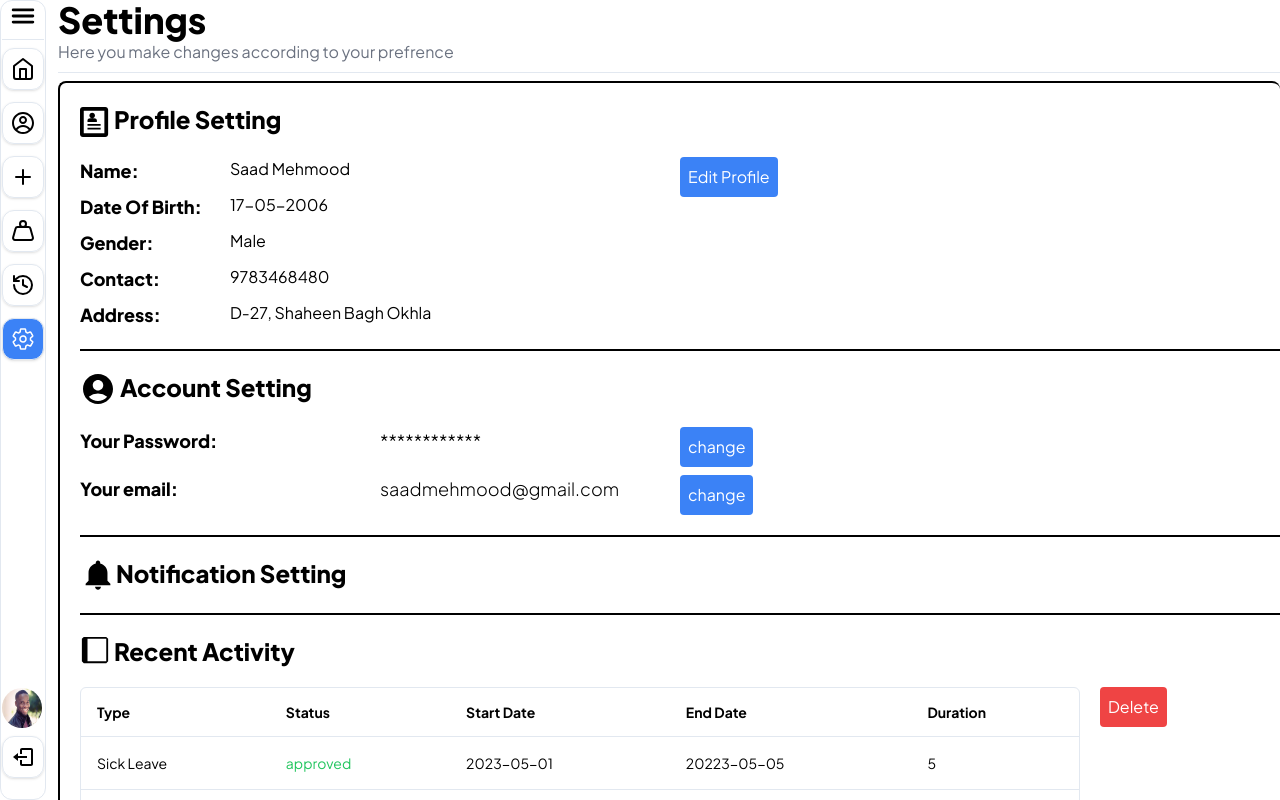
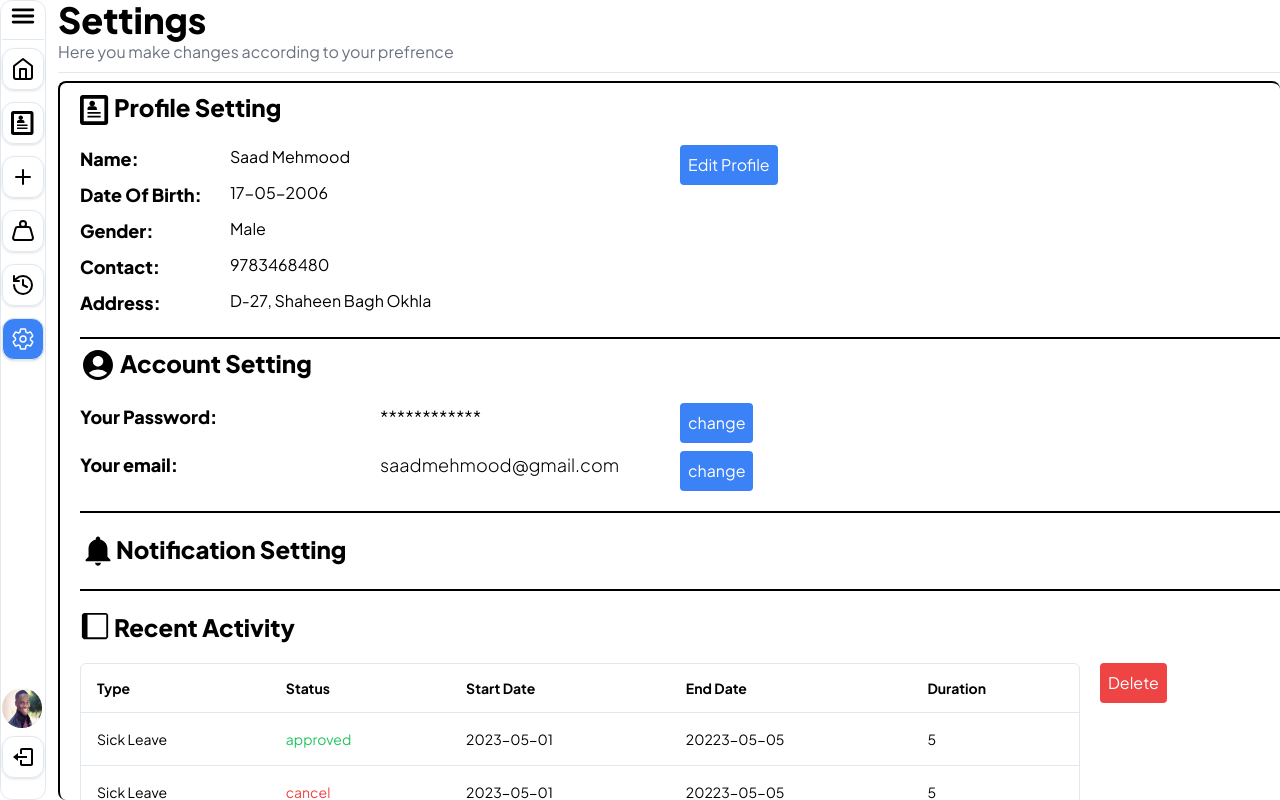
Before and after one commit to Aq7853gehc/leave_sm, a Next.js app: page /user/setting in a window 1280 px wide. Shown: the top 800 px of the page. Built offline with nearby package versions, Linux system fonts and the light colour scheme.

Commit message:
new edit

```diff
--- a/app/user/page.tsx
+++ b/app/user/page.tsx
@@ -75,7 +75,7 @@ import LeaveHistory from "./leaveshistory/page";
 const Users = () => {
   const routes = useRouter();
   return (
-    <section className=" flex flex-col  w-full pt-2 h-[92vh] overflow-scroll no-scrollbar">
+    <section className=" flex flex-col  w-full pt-2 h-screen overflow-scroll no-scrollbar">
       <div className="flex sm:flex-row justify-between items-center sm:pr-3 flex-col sm:px-4 pr-5">
         <h1 className="sm:text-4xl  text-3xl font-bold ">Dashboard</h1>
         {/* <div className="flex ml-[75%] w-16 h-16 rounded-[50%] bg-slate-500"></div> */}
--- a/app/user/setting/page.tsx
+++ b/app/user/setting/page.tsx
@@ -12,14 +12,14 @@ import { IoLogOut } from "react-icons/io5";
 import ListLeave from '@/components/ListLeave';
 const Setting = () => {
   return (
-    <div className="flex flex-col w-full">
+    <div className="flex flex-col w-full max-h-screen h-full  no-scrollbar">
       <h1 className="text-4xl font-black">Settings</h1>
       <p className="text-base text-gray-500">
         Here you make changes according to your prefrence
       </p>
       <Separator className="my-2" />
-      <div className=" border-l-2 border-t-2 border-black w-full h-full rounded-lg">
-        <div className="ml-5 mt-5 mb-5">
+      <div className=" border-l-2 border-t-2 border-black w-full h-full rounded-lg max-h-screen  overflow-scroll no-scrollbar">
+        <div className="my-2 ml-5">
           <div className="flex gap-1">
             <ImProfile className="mt-1 text-3xl" />
             <h1 className="text-2xl font-extrabold"> Profile Setting</h1>
--- a/components/Iconbar.tsx
+++ b/components/Iconbar.tsx
@@ -21,6 +21,7 @@ import { usePathname, useRouter } from "next/navigation";
 import { Separator } from "./ui/separator";
 import { profile } from "./ProfileAI";
 import { Plus, Weight } from "lucide-react";
+import { ImProfile } from "react-icons/im";
 
 const Iconbar = () => {
   const route = useRouter();
@@ -60,7 +61,7 @@ const Iconbar = () => {
                   path === "/user/profile" ? "bg-blue-500 text-white" : ""
                 } p-2 rounded-xl border shadow`}
               >
-                <CgProfile size={24} />
+                <ImProfile size={24} />
               </div>
             </TooltipTrigger>
             <TooltipContent side="left">
--- a/components/Sidebar/index.tsx
+++ b/components/Sidebar/index.tsx
@@ -9,6 +9,7 @@ import { usePathname } from "next/navigation";
 import {  BiLogOut } from "react-icons/bi";
 import { IoSettingsOutline } from "react-icons/io5";
 import { Weight } from 'lucide-react';
+import { ImProfile } from "react-icons/im";
 import { Separator } from "../ui/separator";
 import {
   Popover,
@@ -87,7 +88,7 @@ const Sidebar = () => {
             path === "/user/profile" ? "text-white bg-blue-500" : null
           }`}
         >
-          <CgProfile size={24} />
+          <ImProfile size={24} />
           Profile
         </Link>
         <Link
--- a/typing.d.ts
+++ b/typing.d.ts
@@ -19,7 +19,7 @@ interface Chart {
 type LeavesHistory = {
   id: number;
   type: string;
-  status: "pending" | "approved" | "cancel";
+  status: "pending" | "approved" | "decline";
   startdate: string;
   enddate:string
   duration:number
```
